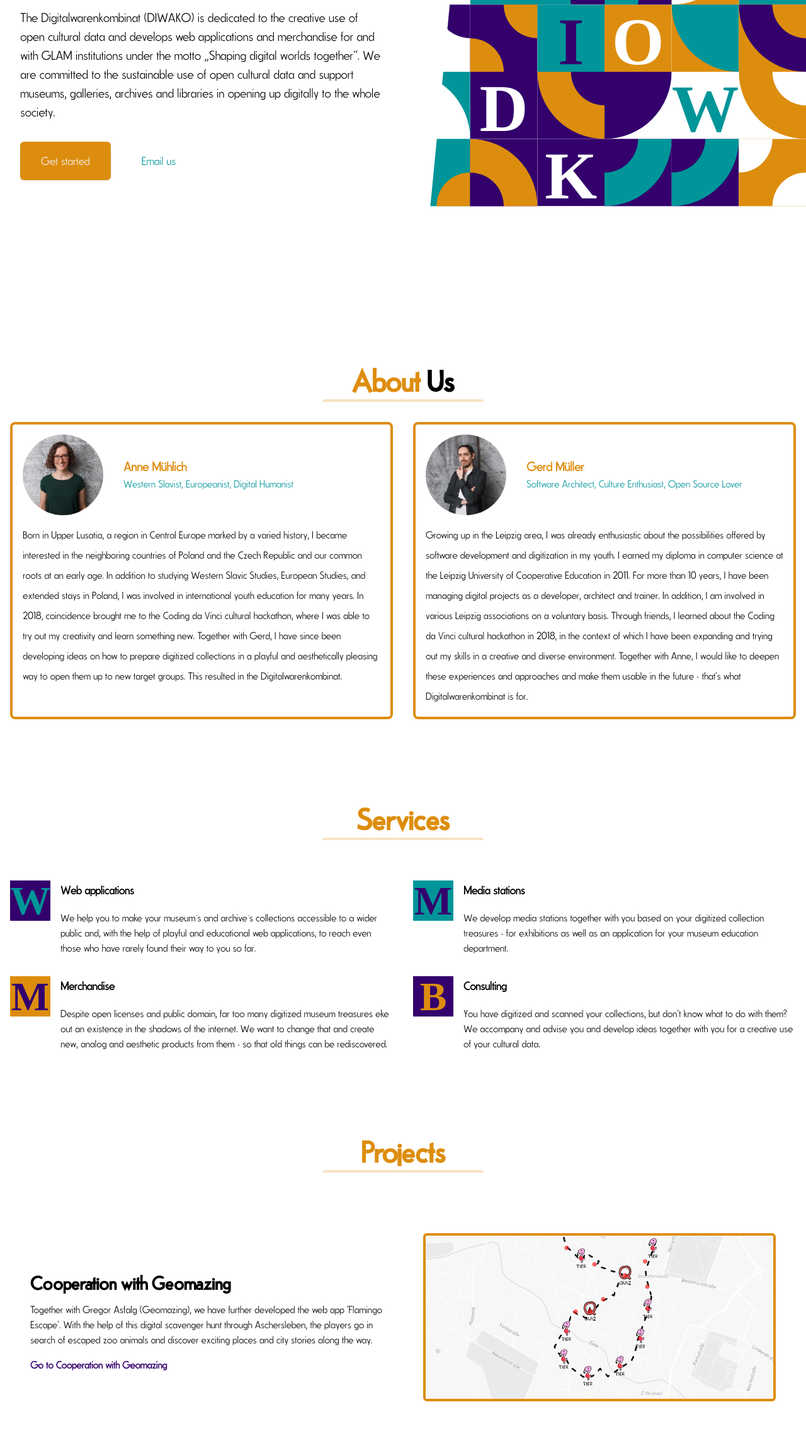
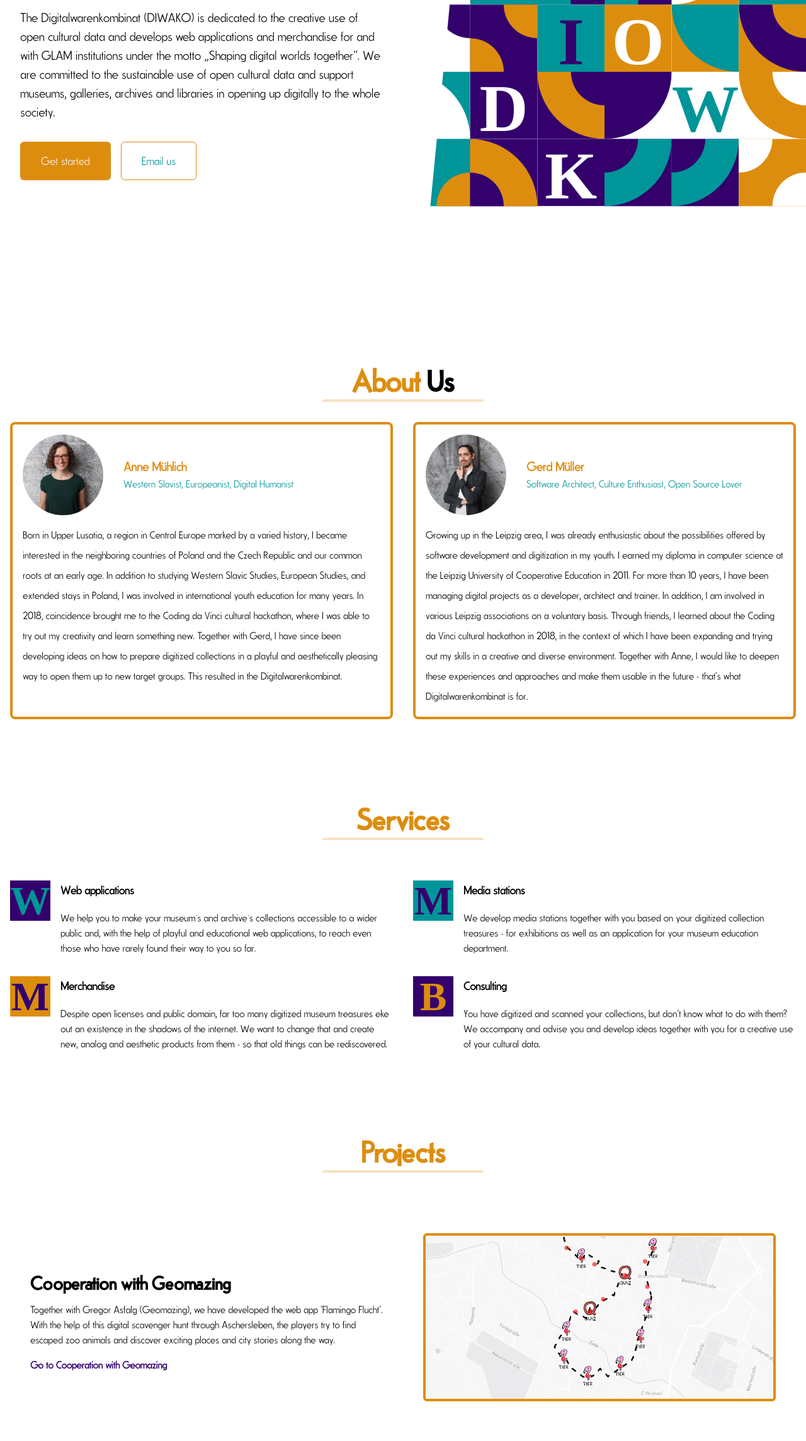
Before and after one commit to digitalwarenkombinat/digitalwarenkombinat.de, an Astro site: page /english in a window 1280 px wide. Shown: the part 219-2507 px from the top of the page at 63% size. Built offline with nearby package versions, Linux system fonts and the light colour scheme; Astro itself is replaced by a stand-in of ours.

Commit message:
Adjust project descriptions

```diff
--- a/src/components/MainHero.astro
+++ b/src/components/MainHero.astro
@@ -26,7 +26,7 @@
         <a
           href={mainHero.secondaryAction.href}
           class={
-            'w-full flex items-center justify-center px-8 py-4 border border-transparent text-base font-medium rounded-md border-primary text-secondary bg-background hover:bg-tertiary hover:text-gray-100 md:py-4 md:text-lg md:px-8'
+            'w-full flex items-center justify-center px-8 py-4 border text-base font-medium rounded-md border-primary text-secondary bg-background hover:bg-tertiary hover:text-gray-100 md:py-4 md:text-lg md:px-8'
           }
         >
           {mainHero.secondaryAction.text}
--- a/src/components/Projects.astro
+++ b/src/components/Projects.astro
@@ -16,7 +16,7 @@
       <div class={'w-5/6 sm:w-1/2 p-8 lg:mt-16'}>
         <h2 class={'text-3xl text-black font-bold leading-none mb-4'}>{firstItem?.title}</h2>
         <p class={'text-black font-medium mb-4'}>{firstItem?.description}</p>
-        <a class={'text-tertiary font-bold hover:text-primary'} href={firstItem?.href} target="_blank" rel="noreferrer">{`${description} ${firstItem?.title}`}</a>
+        <a class={'text-tertiary font-bold hover:text-primary'} href={firstItem?.href} target="_blank" rel="noreferrer">{`${firstItem?.hrefText} ${firstItem?.title}`}</a>
       </div>
       <div class={'w-full sm:w-1/2 p-8 self-center'}>
         <picture>
--- a/src/config/index.json
+++ b/src/config/index.json
@@ -94,6 +94,7 @@
         {
           "title": "Kooperation mit Geomazing",
           "href": "https://geomazing.com/",
+          "hrefText": "Gehe zur",
           "img": "/assets/geomazing.webp",
           "imgFallback": "/assets/geomazing.jpeg",
           "description": "Gemeinsam mit Gregor Asfalg (Geomazing) haben wir die Web-App „Flamingo Flucht“ weiterentwickelt. Mithilfe dieser digitalen Schnitzeljagd durch Aschersleben begeben sich die Spieler:innen auf die Suche nach entlaufenen Zoo-Tieren und entdecken nebenbei spannende Orte und Stadt-Geschichten."
@@ -271,9 +272,10 @@
         {
           "title": "Cooperation with Geomazing",
           "href": "https://geomazing.com/",
+          "hrefText": "Go to",
           "img": "/assets/geomazing.webp",
           "imgFallback": "/assets/geomazing.jpeg",
-          "description": "Together with Gregor Asfalg (Geomazing), we have further developed the web app 'Flamingo Escape'. With the help of this digital scavenger hunt through Aschersleben, the players go in search of escaped zoo animals and discover exciting places and city stories along the way."
+          "description": "Together with Gregor Asfalg (Geomazing), we have developed the web app 'Flamingo Flucht'. With the help of this digital scavenger hunt through Aschersleben, the players try to find escaped zoo animals and discover exciting places and city stories along the way."
         },
         {
           "title": "PROTESTORY!",
```
